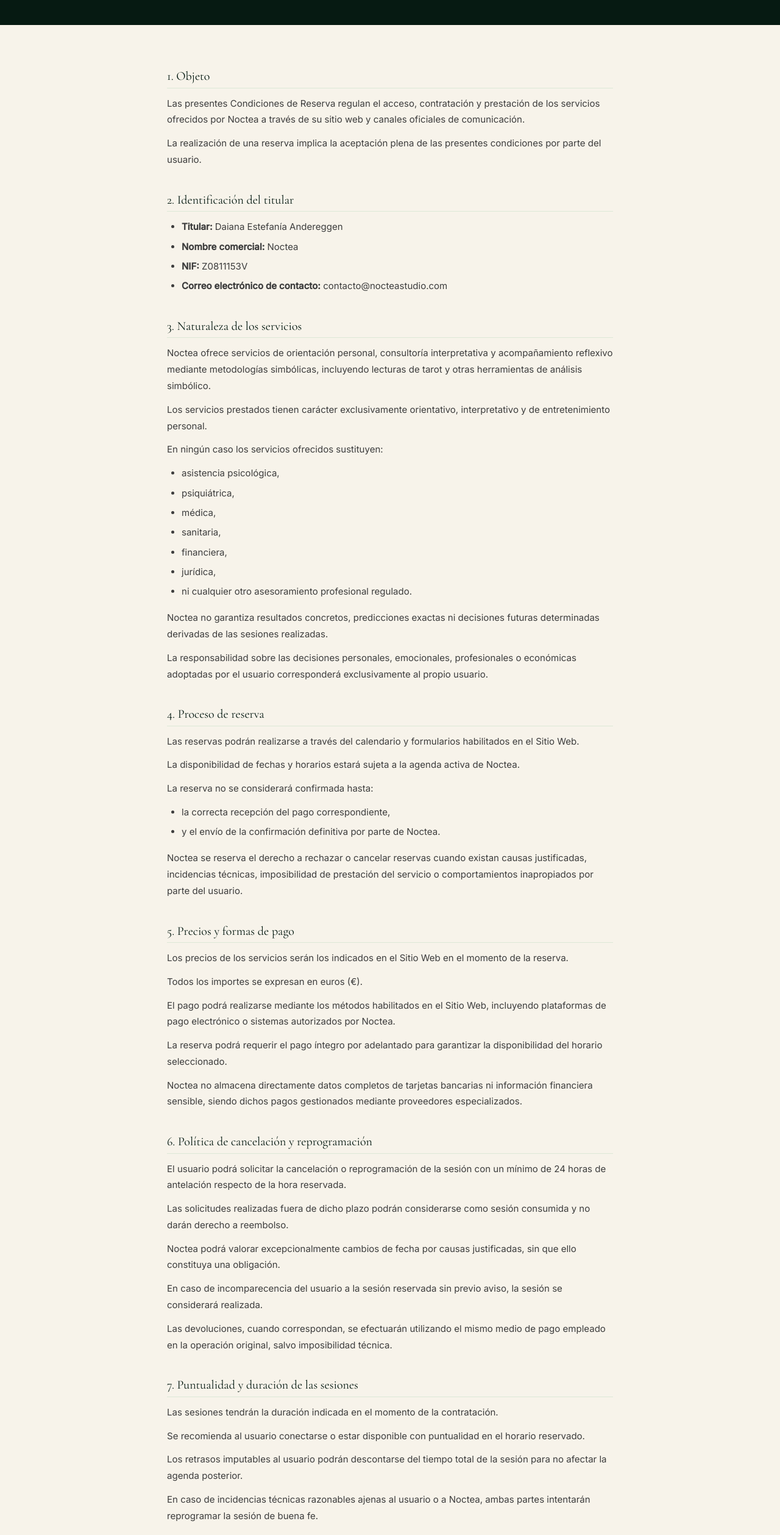
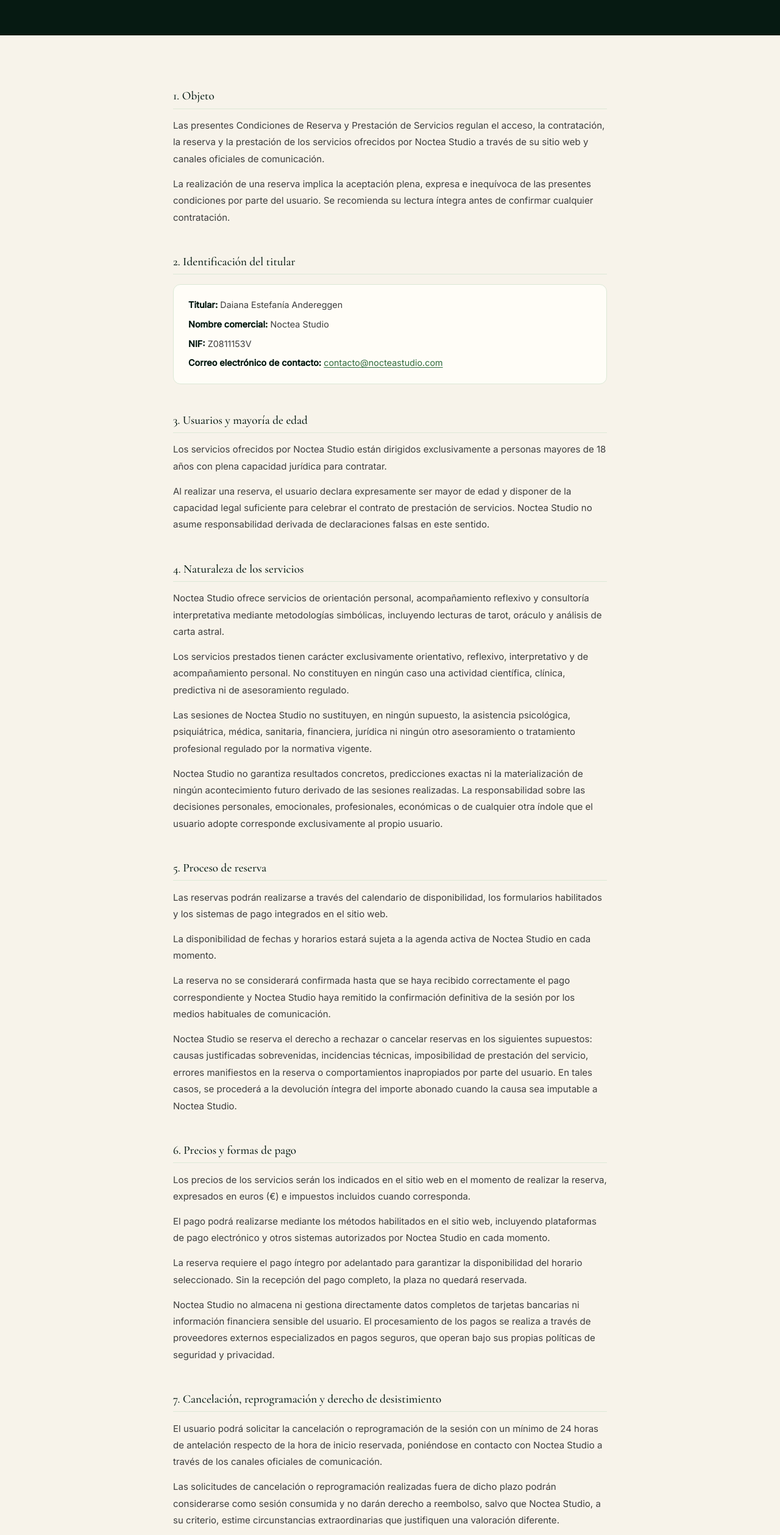
Before and after one commit to Daiana463/Tarot_Noctea, a website: page frontend/legal/condiciones-contratacion.html in a window 1280 px wide. Shown: the part 219-2736 px from the top of the page at 61% size. Drawn offline with nearby package versions, Linux system fonts and the light colour scheme.

Commit message:
Políticas

```diff
--- a/frontend/legal/condiciones-contratacion.html
+++ b/frontend/legal/condiciones-contratacion.html
@@ -5,34 +5,64 @@
   <meta name="viewport" content="width=device-width, initial-scale=1.0">
   <meta name="robots" content="noindex, follow">
   <meta name="googlebot" content="noindex, follow">
-  <title>Condiciones de Reserva — NOCTEA</title>
+  <title>Condiciones de Reserva y Prestación de Servicios — Noctea Studio</title>
   <link rel="preconnect" href="https://fonts.googleapis.com">
   <link rel="preconnect" href="https://fonts.gstatic.com" crossorigin>
   <link href="https://fonts.googleapis.com/css2?family=Cormorant+Garamond:wght@300;400;500&family=Inter:wght@300;400;500&display=swap" rel="stylesheet">
   <link rel="stylesheet" href="../styles.css">
   <style>
     body { background: var(--crema); }
-    .legal-wrap { max-width: 780px; margin: 0 auto; padding: 2rem 1.5rem 5rem; }
-    .legal-header-section { background: var(--verde-noche); padding: 3.5rem 1.5rem 2.5rem; text-align: center; }
-    .legal-header-section h1 { color: var(--blanco); font-size: clamp(1.8rem,4vw,2.6rem); margin-bottom: 0.5rem; }
-    .legal-header-section p { color: rgba(255,253,247,0.5); font-size: 0.82rem; }
-    h2 { font-family: var(--font-serif); font-size: 1.25rem; color: var(--verde-noche); margin: 2.5rem 0 0.75rem; padding-bottom: 0.4rem; border-bottom: 1px solid var(--verde-salvia); }
-    p, li { color: #3d3d3d; line-height: 1.78; font-size: 0.94rem; margin-bottom: 0.75rem; }
+    .legal-wrap { max-width: 760px; margin: 0 auto; padding: 2.5rem 1.5rem 6rem; }
+    .legal-header-section { background: var(--verde-noche); padding: 4rem 1.5rem 3rem; text-align: center; }
+    .legal-header-section h1 { color: var(--blanco); font-size: clamp(1.6rem, 4vw, 2.4rem); margin-bottom: 0.6rem; line-height: 1.25; }
+    .legal-header-section p { color: rgba(255,253,247,0.45); font-size: 0.8rem; letter-spacing: 0.04em; }
+    h2 {
+      font-family: var(--font-serif);
+      font-size: 1.2rem;
+      color: var(--verde-noche);
+      margin: 3rem 0 0.85rem;
+      padding-bottom: 0.5rem;
+      border-bottom: 1px solid var(--verde-salvia);
+      font-weight: 500;
+    }
+    p { color: #3d3d3d; line-height: 1.82; font-size: 0.94rem; margin-bottom: 0.85rem; }
     ul, ol { padding-left: 1.5rem; margin-bottom: 1rem; }
-    li { margin-bottom: 0.35rem; }
+    li { color: #3d3d3d; line-height: 1.78; font-size: 0.94rem; margin-bottom: 0.4rem; }
     ol { list-style: decimal; }
     ul { list-style: disc; }
-    .placeholder { background: var(--verde-salvia); padding: 0.15rem 0.45rem; border-radius: 4px; font-style: italic; color: var(--verde-bosque); font-size: 0.88rem; }
-    .highlight-box { background: rgba(47,107,60,0.06); border-left: 3px solid var(--verde-hoja); border-radius: 0 var(--radius-sm) var(--radius-sm) 0; padding: 1rem 1.25rem; margin: 1.25rem 0; }
-    .highlight-box p { margin-bottom: 0.35rem; }
+    a { color: var(--verde-hoja); text-decoration: underline; text-underline-offset: 2px; }
+    a:hover { color: var(--verde-bosque); }
+    .highlight-box {
+      background: rgba(47,107,60,0.05);
+      border-left: 3px solid var(--verde-hoja);
+      border-radius: 0 var(--radius-sm) var(--radius-sm) 0;
+      padding: 1rem 1.25rem;
+      margin: 1.25rem 0;
+    }
+    .highlight-box p { margin-bottom: 0.35rem; font-size: 0.92rem; }
     .highlight-box p:last-child { margin-bottom: 0; }
-    .warning-box { background: rgba(192,57,43,0.05); border-left: 3px solid rgba(192,57,43,0.4); border-radius: 0 var(--radius-sm) var(--radius-sm) 0; padding: 1rem 1.25rem; margin: 1.25rem 0; }
-    .warning-box p { color: #8b2c22; margin-bottom: 0; }
-    .legal-back { text-align: center; margin-top: 3rem; padding-top: 2rem; border-top: 1px solid var(--verde-salvia); }
-    .service-box { background: var(--crema); border: 1.5px solid var(--verde-salvia); border-radius: var(--radius-lg); padding: 1.5rem; margin: 1.25rem 0; }
-    .service-box p { margin-bottom: 0.35rem; }
-    .service-box p:last-child { margin-bottom: 0; }
-    .service-box strong { color: var(--verde-noche); }
+    .id-block {
+      background: var(--blanco);
+      border: 1px solid var(--verde-salvia);
+      border-radius: var(--radius-md);
+      padding: 1.25rem 1.5rem;
+      margin: 1rem 0;
+      display: flex;
+      flex-direction: column;
+      gap: 0.35rem;
+    }
+    .id-block p { margin: 0; font-size: 0.9rem; }
+    .id-block strong { color: var(--verde-noche); }
+    .legal-back {
+      text-align: center;
+      margin-top: 4rem;
+      padding-top: 2rem;
+      border-top: 1px solid var(--verde-salvia);
+    }
+    @media (max-width: 600px) {
+      .legal-wrap { padding: 2rem 1.25rem 5rem; }
+      h2 { font-size: 1.1rem; margin-top: 2.25rem; }
+    }
   </style>
   <!-- Google tag (gtag.js) -->
   <script async src="https://www.googletagmanager.com/gtag/js?id=G-L3YY3NKW2H"></script>
@@ -61,10 +91,14 @@
   </script>
 </head>
 <body>
+
 <header class="header">
   <nav class="nav container">
-    <a href="../index.html" class="logo">
-      <svg class="logo-leaf" viewBox="0 0 32 40" fill="none"><path d="M16 38C16 38 2 28 2 16C2 8.268 8.268 2 16 2C23.732 2 30 8.268 30 16C30 28 16 38 16 38Z" fill="#2F6B3C" stroke="#C9A85A" stroke-width="1"/><line x1="16" y1="38" x2="16" y2="14" stroke="#C9A85A" stroke-width="0.8"/></svg>
+    <a href="../index.html" class="logo" aria-label="Volver al inicio de Noctea Studio">
+      <svg class="logo-leaf" viewBox="0 0 32 40" fill="none" aria-hidden="true">
+        <path d="M16 38C16 38 2 28 2 16C2 8.268 8.268 2 16 2C23.732 2 30 8.268 30 16C30 28 16 38 16 38Z" fill="#2F6B3C" stroke="#C9A85A" stroke-width="1"/>
+        <line x1="16" y1="38" x2="16" y2="14" stroke="#C9A85A" stroke-width="0.8"/>
+      </svg>
       <span class="logo-text">NOCTEA</span>
     </a>
   </nav>
@@ -78,106 +112,95 @@
 <main class="legal-wrap">
 
   <h2>1. Objeto</h2>
-  <p>Las presentes Condiciones de Reserva regulan el acceso, contratación y prestación de los servicios ofrecidos por Noctea a través de su sitio web y canales oficiales de comunicación.</p>
-  <p>La realización de una reserva implica la aceptación plena de las presentes condiciones por parte del usuario.</p>
+  <p>Las presentes Condiciones de Reserva y Prestación de Servicios regulan el acceso, la contratación, la reserva y la prestación de los servicios ofrecidos por Noctea Studio a través de su sitio web y canales oficiales de comunicación.</p>
+  <p>La realización de una reserva implica la aceptación plena, expresa e inequívoca de las presentes condiciones por parte del usuario. Se recomienda su lectura íntegra antes de confirmar cualquier contratación.</p>
 
   <h2>2. Identificación del titular</h2>
+  <div class="id-block">
+    <p><strong>Titular:</strong> Daiana Estefanía Andereggen</p>
+    <p><strong>Nombre comercial:</strong> Noctea Studio</p>
+    <p><strong>NIF:</strong> Z0811153V</p>
+    <p><strong>Correo electrónico de contacto:</strong> <a href="mailto:contacto@nocteastudio.com">contacto@nocteastudio.com</a></p>
+  </div>
+
+  <h2>3. Usuarios y mayoría de edad</h2>
+  <p>Los servicios ofrecidos por Noctea Studio están dirigidos exclusivamente a personas mayores de 18 años con plena capacidad jurídica para contratar.</p>
+  <p>Al realizar una reserva, el usuario declara expresamente ser mayor de edad y disponer de la capacidad legal suficiente para celebrar el contrato de prestación de servicios. Noctea Studio no asume responsabilidad derivada de declaraciones falsas en este sentido.</p>
+
+  <h2>4. Naturaleza de los servicios</h2>
+  <p>Noctea Studio ofrece servicios de orientación personal, acompañamiento reflexivo y consultoría interpretativa mediante metodologías simbólicas, incluyendo lecturas de tarot, oráculo y análisis de carta astral.</p>
+  <p>Los servicios prestados tienen carácter exclusivamente orientativo, reflexivo, interpretativo y de acompañamiento personal. No constituyen en ningún caso una actividad científica, clínica, predictiva ni de asesoramiento regulado.</p>
+  <p>Las sesiones de Noctea Studio no sustituyen, en ningún supuesto, la asistencia psicológica, psiquiátrica, médica, sanitaria, financiera, jurídica ni ningún otro asesoramiento o tratamiento profesional regulado por la normativa vigente.</p>
+  <p>Noctea Studio no garantiza resultados concretos, predicciones exactas ni la materialización de ningún acontecimiento futuro derivado de las sesiones realizadas. La responsabilidad sobre las decisiones personales, emocionales, profesionales, económicas o de cualquier otra índole que el usuario adopte corresponde exclusivamente al propio usuario.</p>
+
+  <h2>5. Proceso de reserva</h2>
+  <p>Las reservas podrán realizarse a través del calendario de disponibilidad, los formularios habilitados y los sistemas de pago integrados en el sitio web.</p>
+  <p>La disponibilidad de fechas y horarios estará sujeta a la agenda activa de Noctea Studio en cada momento.</p>
+  <p>La reserva no se considerará confirmada hasta que se haya recibido correctamente el pago correspondiente y Noctea Studio haya remitido la confirmación definitiva de la sesión por los medios habituales de comunicación.</p>
+  <p>Noctea Studio se reserva el derecho a rechazar o cancelar reservas en los siguientes supuestos: causas justificadas sobrevenidas, incidencias técnicas, imposibilidad de prestación del servicio, errores manifiestos en la reserva o comportamientos inapropiados por parte del usuario. En tales casos, se procederá a la devolución íntegra del importe abonado cuando la causa sea imputable a Noctea Studio.</p>
+
+  <h2>6. Precios y formas de pago</h2>
+  <p>Los precios de los servicios serán los indicados en el sitio web en el momento de realizar la reserva, expresados en euros (€) e impuestos incluidos cuando corresponda.</p>
+  <p>El pago podrá realizarse mediante los métodos habilitados en el sitio web, incluyendo plataformas de pago electrónico y otros sistemas autorizados por Noctea Studio en cada momento.</p>
+  <p>La reserva requiere el pago íntegro por adelantado para garantizar la disponibilidad del horario seleccionado. Sin la recepción del pago completo, la plaza no quedará reservada.</p>
+  <p>Noctea Studio no almacena ni gestiona directamente datos completos de tarjetas bancarias ni información financiera sensible del usuario. El procesamiento de los pagos se realiza a través de proveedores externos especializados en pagos seguros, que operan bajo sus propias políticas de seguridad y privacidad.</p>
+
+  <h2>7. Cancelación, reprogramación y derecho de desistimiento</h2>
+  <p>El usuario podrá solicitar la cancelación o reprogramación de la sesión con un mínimo de 24 horas de antelación respecto de la hora de inicio reservada, poniéndose en contacto con Noctea Studio a través de los canales oficiales de comunicación.</p>
+  <p>Las solicitudes de cancelación o reprogramación realizadas fuera de dicho plazo podrán considerarse como sesión consumida y no darán derecho a reembolso, salvo que Noctea Studio, a su criterio, estime circunstancias extraordinarias que justifiquen una valoración diferente.</p>
+  <p>En caso de incomparecencia del usuario a la sesión reservada sin previo aviso ni comunicación, la sesión se considerará realizada y no dará lugar a devolución del importe abonado.</p>
+  <p>Las devoluciones que procedan se efectuarán mediante el mismo medio de pago empleado en la operación original, en el plazo establecido por la plataforma de pago utilizada, salvo imposibilidad técnica justificada.</p>
+  <div class="highlight-box">
+    <p><strong>Derecho de desistimiento.</strong> Al realizar la reserva, el usuario solicita expresamente el inicio de la prestación del servicio en la fecha y hora seleccionadas, con pleno conocimiento de que, una vez iniciada la sesión, perderá el derecho de desistimiento reconocido por la normativa de consumidores y usuarios aplicable, conforme al artículo 103.a) del Real Decreto Legislativo 1/2007. Una vez que la sesión haya comenzado o haya sido completada, no se realizarán reembolsos por el servicio ya prestado, con independencia de la valoración subjetiva del usuario sobre el resultado de la sesión.</p>
+  </div>
+
+  <h2>8. Puntualidad y duración de las sesiones</h2>
+  <p>Las sesiones tendrán la duración indicada en el momento de la contratación del servicio.</p>
+  <p>El usuario deberá estar disponible y accesible con puntualidad en el horario reservado, por el canal de comunicación seleccionado.</p>
+  <p>Los retrasos imputables al usuario podrán descontarse del tiempo total de la sesión, sin que ello suponga una reducción del precio, con el fin de no afectar a la agenda posterior de Noctea Studio.</p>
+  <p>En caso de incidencias técnicas razonables ajenas a la voluntad de cualquiera de las partes, ambas procurarán reprogramar la sesión de buena fe y en el menor plazo posible.</p>
+
+  <h2>9. Conducta del usuario</h2>
+  <p>El usuario se compromete a mantener una conducta respetuosa, apropiada y de buena fe durante el proceso de reserva, las comunicaciones previas y la prestación del servicio.</p>
+  <p>Noctea Studio podrá rechazar, cancelar o finalizar anticipadamente una sesión, sin obligación de reembolso, en caso de que el usuario incurra en faltas de respeto, acoso, amenazas, conductas agresivas o intimidatorias, uso fraudulento o indebido del servicio, o cualquier otro comportamiento contrario a la dignidad y al correcto desarrollo de la prestación.</p>
+
+  <h2>10. Comunicaciones</h2>
+  <p>El usuario acepta que Noctea Studio pueda enviarle comunicaciones vinculadas directamente a la gestión y prestación del servicio contratado, incluyendo confirmaciones de reserva, recordatorios, avisos de cambios de horario e incidencias técnicas.</p>
+  <p>Estas comunicaciones se realizarán a través del correo electrónico u otros medios de contacto facilitados voluntariamente por el usuario durante el proceso de reserva, conforme a lo establecido en la Política de Privacidad.</p>
+
+  <h2>11. Propiedad intelectual</h2>
+  <p>Todos los contenidos del sitio web de Noctea Studio, incluyendo textos, diseños, imágenes, logotipos, elementos visuales, materiales y recursos, están protegidos por los derechos de propiedad intelectual e industrial que corresponden a su titular o a terceros que han autorizado su uso.</p>
+  <p>Queda expresamente prohibida su reproducción, distribución, comunicación pública, transformación, adaptación o cualquier otra forma de explotación, total o parcial, sin autorización previa y por escrito de Noctea Studio.</p>
+
+  <h2>12. Protección de datos personales</h2>
+  <p>El tratamiento de los datos personales facilitados durante el proceso de reserva se realizará conforme a lo establecido en la <a href="politica-privacidad.html">Política de Privacidad</a> del sitio web, de acuerdo con el Reglamento (UE) 2016/679 (RGPD) y la Ley Orgánica 3/2018 de Protección de Datos Personales y garantía de los derechos digitales (LOPDGDD).</p>
+  <p>El usuario declara haber leído y aceptado la Política de Privacidad antes de formalizar la reserva.</p>
+
+  <h2>13. Limitación de responsabilidad</h2>
+  <p>Sin perjuicio de lo dispuesto por la normativa imperativa aplicable, Noctea Studio no asumirá responsabilidad por los siguientes supuestos:</p>
   <ul>
-    <li><strong>Titular:</strong> Daiana Estefanía Andereggen</li>
-    <li><strong>Nombre comercial:</strong> Noctea</li>
-    <li><strong>NIF:</strong> Z0811153V</li>
-    <li><strong>Correo electrónico de contacto:</strong> contacto@nocteastudio.com</li>
+    <li>Decisiones de cualquier índole adoptadas por el usuario como consecuencia, directa o indirecta, de las sesiones realizadas.</li>
+    <li>Interpretaciones personales que el usuario realice sobre el contenido de las sesiones.</li>
+    <li>Expectativas subjetivas del usuario sobre los resultados del servicio.</li>
+    <li>Interrupciones, errores o fallos derivados de terceros proveedores tecnológicos o de infraestructura ajena al control de Noctea Studio.</li>
+    <li>Fallos de conexión a internet, incidencias en dispositivos del usuario u otras circunstancias técnicas externas.</li>
+    <li>Daños indirectos, pérdida de beneficios o perjuicios de cualquier naturaleza derivados del uso o la imposibilidad de uso de los servicios.</li>
   </ul>
+  <p>En todo caso, la responsabilidad máxima de Noctea Studio quedará limitada al importe efectivamente abonado por el usuario por el servicio específicamente contratado y objeto de la reclamación.</p>
 
-  <h2>3. Naturaleza de los servicios</h2>
-  <p>Noctea ofrece servicios de orientación personal, consultoría interpretativa y acompañamiento reflexivo mediante metodologías simbólicas, incluyendo lecturas de tarot y otras herramientas de análisis simbólico.</p>
-  <p>Los servicios prestados tienen carácter exclusivamente orientativo, interpretativo y de entretenimiento personal.</p>
-  <p>En ningún caso los servicios ofrecidos sustituyen:</p>
-  <ul>
-    <li>asistencia psicológica,</li>
-    <li>psiquiátrica,</li>
-    <li>médica,</li>
-    <li>sanitaria,</li>
-    <li>financiera,</li>
-    <li>jurídica,</li>
-    <li>ni cualquier otro asesoramiento profesional regulado.</li>
-  </ul>
-  <p>Noctea no garantiza resultados concretos, predicciones exactas ni decisiones futuras determinadas derivadas de las sesiones realizadas.</p>
-  <p>La responsabilidad sobre las decisiones personales, emocionales, profesionales o económicas adoptadas por el usuario corresponderá exclusivamente al propio usuario.</p>
+  <h2>14. Modificaciones de las condiciones</h2>
+  <p>Noctea Studio se reserva el derecho a modificar las presentes Condiciones de Reserva y Prestación de Servicios para adaptarlas a cambios normativos, técnicos o en el funcionamiento del servicio.</p>
+  <p>Las condiciones aplicables a cada reserva serán las vigentes en el momento de su formalización. Cualquier modificación posterior no afectará a reservas ya confirmadas salvo que así lo exija la normativa aplicable.</p>
 
-  <h2>4. Proceso de reserva</h2>
-  <p>Las reservas podrán realizarse a través del calendario y formularios habilitados en el Sitio Web.</p>
-  <p>La disponibilidad de fechas y horarios estará sujeta a la agenda activa de Noctea.</p>
-  <p>La reserva no se considerará confirmada hasta:</p>
-  <ul>
-    <li>la correcta recepción del pago correspondiente,</li>
-    <li>y el envío de la confirmación definitiva por parte de Noctea.</li>
-  </ul>
-  <p>Noctea se reserva el derecho a rechazar o cancelar reservas cuando existan causas justificadas, incidencias técnicas, imposibilidad de prestación del servicio o comportamientos inapropiados por parte del usuario.</p>
-
-  <h2>5. Precios y formas de pago</h2>
-  <p>Los precios de los servicios serán los indicados en el Sitio Web en el momento de la reserva.</p>
-  <p>Todos los importes se expresan en euros (€).</p>
-  <p>El pago podrá realizarse mediante los métodos habilitados en el Sitio Web, incluyendo plataformas de pago electrónico o sistemas autorizados por Noctea.</p>
-  <p>La reserva podrá requerir el pago íntegro por adelantado para garantizar la disponibilidad del horario seleccionado.</p>
-  <p>Noctea no almacena directamente datos completos de tarjetas bancarias ni información financiera sensible, siendo dichos pagos gestionados mediante proveedores especializados.</p>
-
-  <h2>6. Política de cancelación y reprogramación</h2>
-  <p>El usuario podrá solicitar la cancelación o reprogramación de la sesión con un mínimo de 24 horas de antelación respecto de la hora reservada.</p>
-  <p>Las solicitudes realizadas fuera de dicho plazo podrán considerarse como sesión consumida y no darán derecho a reembolso.</p>
-  <p>Noctea podrá valorar excepcionalmente cambios de fecha por causas justificadas, sin que ello constituya una obligación.</p>
-  <p>En caso de incomparecencia del usuario a la sesión reservada sin previo aviso, la sesión se considerará realizada.</p>
-  <p>Las devoluciones, cuando correspondan, se efectuarán utilizando el mismo medio de pago empleado en la operación original, salvo imposibilidad técnica.</p>
-
-  <h2>7. Puntualidad y duración de las sesiones</h2>
-  <p>Las sesiones tendrán la duración indicada en el momento de la contratación.</p>
-  <p>Se recomienda al usuario conectarse o estar disponible con puntualidad en el horario reservado.</p>
-  <p>Los retrasos imputables al usuario podrán descontarse del tiempo total de la sesión para no afectar la agenda posterior.</p>
-  <p>En caso de incidencias técnicas razonables ajenas al usuario o a Noctea, ambas partes intentarán reprogramar la sesión de buena fe.</p>
-
-  <h2>8. Comunicaciones</h2>
-  <p>El usuario acepta que Noctea pueda enviar comunicaciones relacionadas con:</p>
-  <ul>
-    <li>confirmaciones de reserva,</li>
-    <li>recordatorios,</li>
-    <li>cambios de horario,</li>
-    <li>incidencias técnicas,</li>
-    <li>y otras comunicaciones necesarias para la correcta prestación del servicio.</li>
-  </ul>
-  <p>Estas comunicaciones podrán realizarse por correo electrónico u otros medios facilitados voluntariamente por el usuario.</p>
-
-  <h2>9. Propiedad intelectual</h2>
-  <p>Todos los contenidos del Sitio Web, materiales, textos, diseños, elementos visuales y recursos utilizados por Noctea están protegidos por derechos de propiedad intelectual e industrial.</p>
-  <p>Queda prohibida su reproducción, distribución o utilización sin autorización expresa y por escrito.</p>
-
-  <h2>10. Protección de datos</h2>
-  <p>El tratamiento de datos personales se realizará conforme a lo establecido en la <a href="politica-privacidad.html">Política de Privacidad</a> del Sitio Web.</p>
-  <p>El usuario declara haber leído y aceptado dicha política antes de formalizar la reserva.</p>
-
-  <h2>11. Limitación de responsabilidad</h2>
-  <p>Noctea no será responsable de:</p>
-  <ul>
-    <li>decisiones adoptadas por el usuario tras las sesiones,</li>
-    <li>interpretaciones personales realizadas por el usuario,</li>
-    <li>expectativas subjetivas sobre los resultados,</li>
-    <li>interrupciones derivadas de terceros proveedores tecnológicos,</li>
-    <li>fallos de conexión,</li>
-    <li>incidencias técnicas externas,</li>
-    <li>ni daños indirectos derivados del uso de los servicios.</li>
-  </ul>
-  <p>La responsabilidad máxima de Noctea quedará limitada, en cualquier caso, al importe efectivamente abonado por el usuario por el servicio contratado.</p>
-
-  <h2>12. Modificaciones</h2>
-  <p>Noctea se reserva el derecho a modificar las presentes Condiciones de Reserva para adaptarlas a cambios legales, técnicos o de funcionamiento del servicio.</p>
-  <p>Las condiciones aplicables serán las vigentes en el momento de realizar la reserva correspondiente.</p>
-
-  <h2>13. Legislación aplicable y jurisdicción</h2>
-  <p>Las presentes condiciones se regirán por la legislación española vigente.</p>
-  <p>En caso de controversia, las partes se someterán a los Juzgados y Tribunales competentes conforme a la normativa aplicable y, cuando legalmente proceda, a los de Valencia.</p>
+  <h2>15. Legislación aplicable y jurisdicción</h2>
+  <p>Las presentes condiciones se regirán e interpretarán conforme a la legislación española vigente, incluyendo la normativa de consumidores y usuarios cuando resulte de aplicación.</p>
+  <p>En caso de controversia derivada de la interpretación, aplicación o ejecución de las presentes condiciones, las partes se someterán, con renuncia expresa a cualquier otro fuero que pudiera corresponderles, a los Juzgados y Tribunales competentes según la normativa procesal aplicable y, cuando legalmente proceda, a los de Valencia.</p>
+  <p>Sin perjuicio de lo anterior, cuando el usuario tenga la condición de consumidor, se aplicarán las normas sobre fuero imperativo establecidas por la normativa de consumidores y usuarios vigente en España.</p>
 
   <div class="legal-back">
     <a href="../index.html" class="btn btn-outline">← Volver al inicio</a>
   </div>
+
 </main>
 </body>
 </html>
```
